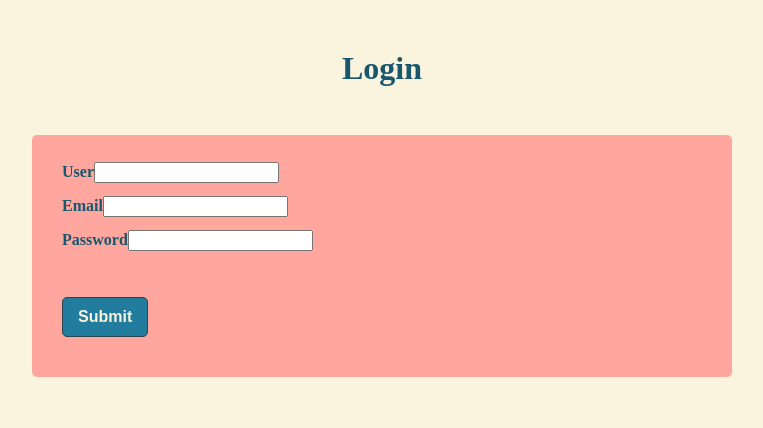
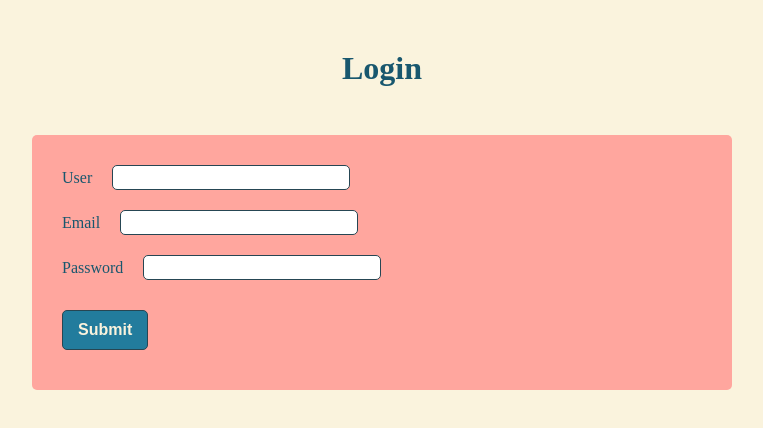
Before and after one commit to AndreiaCifoni/Soap-Project, a React (Create React App) app: page /login in a window 1280 px wide. Shown: the top 428 px of the page, without its empty margins (258-1021 px from the left). Built offline with nearby package versions, Linux system fonts and the light colour scheme.

Commit message:
form style, SoapForm style

```diff
--- a/src/components/App.js
+++ b/src/components/App.js
@@ -3,7 +3,7 @@ import { BrowserRouter, Routes, Route } from "react-router-dom";
 import Home from "./Home";
 import Login from "./user/Login";
 import Register from "./user/Register";
-import Soaps from "./soap/Soaps";
+import SoapList from "./soap/SoapList";
 import SoapCard from "./soap/SoapCard";
 import SoapCreate from "./soap/SoapCreate";
 import SoapEdit from "./soap/SoapEdit";
@@ -15,7 +15,7 @@ const App = () => {
         <Route path={"/"} element={<Home />} />
         <Route path={"/login"} element={<Login />} />
         <Route path={"/register"} element={<Register />} />
-        <Route path={"/soaps"} element={<Soaps />} />
+        <Route path={"/soaplist"} element={<SoapList />} />
         <Route path={"/soapcard"} element={<SoapCard />} />
         <Route path={"/soapcreate"} element={<SoapCreate />} />
         <Route path={"/soapedit"} element={<SoapEdit />} />
--- a/src/components/Home.js
+++ b/src/components/Home.js
@@ -8,7 +8,7 @@ const Home = () => {
     <React.Fragment>
       <Navbar />
       <div>
-        <Link className="soap-link" to={"/soaps"}>
+        <Link className="soap-link" to={"/soaplist"}>
           Soaps
         </Link>
       </div>
--- a/src/components/layout/form.css
+++ /dev/null
@@ -1,30 +0,0 @@
-.container {
-  width: 50%;
-  margin: 30px auto;
-  padding: 20px 30px;
-  background-color: rgb(255, 213, 136);
-  border-radius: 5px;
-  box-sizing: border-box;
-}
-
-.form-element {
-  width: 50%;
-  padding: 10px 15px;
-  /* background-color: blue; */
-}
-
-label {
-  display: inline-block;
-  margin: 8px 0;
-  font-size: 16px;
-  font-weight: bold;
-}
-
-.btn {
-  padding: 8px 10px;
-  margin-top: 30px;
-}
-
-.img {
-  width: 100px;
-}
--- a/src/components/layout/styles.css
+++ b/src/components/layout/styles.css
@@ -83,17 +83,77 @@ body {
   margin-top: 50px;
 }
 
+.user-form label {
+  color: #18576e;
+}
+
 .user-input {
+  font-size: 18px;
   color: #18576e;
+  margin: 10px 20px;
+  border: 1px solid #264653;
+  border-radius: 5px;
 }
 
 .user-btn {
   font-size: 16px;
   font-weight: bold;
-  margin: 40px 0 20px 0;
+  margin: 20px 0 20px 0;
   padding: 10px 15px;
   color: #faf3dd;
   background-color: #227c9d;
   border: 1px solid #264653;
   border-radius: 5px;
 }
+
+.user-btn:hover {
+  color: #18576e;
+}
+
+.soap-list-btn {
+  display: inline-block;
+  text-decoration: none;
+  font-size: 16px;
+  font-weight: bold;
+  margin: 20px 20px;
+  padding: 10px 15px;
+  color: #faf3dd;
+  background-color: #227c9d;
+  border: 1px solid #264653;
+  border-radius: 5px;
+}
+
+.soap-list-btn:hover {
+  color: #18576e;
+}
+
+.soap-form {
+  width: 50%;
+  margin: 30px auto;
+  padding: 20px 30px;
+  background-color: rgb(255, 213, 136);
+  border-radius: 5px;
+  box-sizing: border-box;
+}
+
+.soap-input {
+  width: 50%;
+  padding: 10px 15px;
+  /* background-color: blue; */
+}
+
+.soap-input label {
+  display: inline-block;
+  margin: 8px 0;
+  font-size: 16px;
+  font-weight: bold;
+}
+
+.soap-form-btn {
+  padding: 8px 10px;
+  margin-top: 30px;
+}
+
+.soap-form-img {
+  width: 100px;
+}
--- a/src/components/soap/SoapForm.js
+++ b/src/components/soap/SoapForm.js
@@ -1,7 +1,7 @@
 import React from "react";
 import Axios from "axios";
 import { Image } from "cloudinary-react";
-import "../layout/form.css";
+import "../layout/styles.css";
 
 const SoapForm = ({ soap, setSoap }) => {
   const onChangeFile = () => {
@@ -19,10 +19,10 @@ const SoapForm = ({ soap, setSoap }) => {
   };
 
   return (
-    <div className="container">
+    <div className="soap-form">
       <form>
         <div>
-          <div className="form-element">
+          <div className="soap-input">
             <label>Product Name</label>
             <input
               type="text"
@@ -30,7 +30,7 @@ const SoapForm = ({ soap, setSoap }) => {
               onChange={(e) => setSoap({ ...soap, product: e.target.value })}
             />
           </div>
-          <div className="form-element">
+          <div className="soap-input">
             <label>Url</label>
             <input
               type="file"
@@ -39,12 +39,12 @@ const SoapForm = ({ soap, setSoap }) => {
               multiple
             />
             <Image
-              className="img"
+              className="soap-form-img"
               cloudName="deiacifoni"
               publicId="https://res.cloudinary.com/deiacifoni/image/upload/v1654193215/mz2oi8upo89ffvcqy1bu.jpg"
             />
           </div>
-          <div className="form-element">
+          <div className="soap-input">
             <label>Description</label>
             <textarea
               value={soap.description}
@@ -55,7 +55,7 @@ const SoapForm = ({ soap, setSoap }) => {
           </div>
         </div>
         <input
-          className="btn"
+          className="soap-form-btn"
           onClick={onChangeFile}
           type="submit"
           value="Submit"
--- /dev/null
+++ b/src/components/soap/SoapList.js
@@ -0,0 +1,17 @@
+import React from "react";
+import { Link } from "react-router-dom";
+
+const SoapList = () => {
+  return (
+    <div>
+      <Link className="soap-list-btn" to="/soapcreate">
+        New Soap
+      </Link>
+      <Link className="soap-list-btn" to="/soapedit">
+        Edit a Soap
+      </Link>
+    </div>
+  );
+};
+
+export default SoapList;
--- a/src/components/soap/Soaps.js
+++ /dev/null
@@ -1,13 +0,0 @@
-import React from "react";
-import { Link } from "react-router-dom";
-
-const Soaps = () => {
-  return (
-    <React.Fragment>
-      <Link to="/soapcreate">New Soap</Link>
-      <Link to="/soapedit">Edit a Soap</Link>
-    </React.Fragment>
-  );
-};
-
-export default Soaps;
--- a/src/components/user/UserForm.js
+++ b/src/components/user/UserForm.js
@@ -31,9 +31,10 @@ const UserForm = () => {
     <div className="user-form">
       <form onSubmit={onSubmitHandler}>
         <div>
-          <div className="user-input">
+          <div>
             <label>User</label>
             <input
+              className="user-input"
               type="text"
               value={validation.name}
               onChange={(e) =>
@@ -41,9 +42,10 @@ const UserForm = () => {
               }
             />
           </div>
-          <div className="user-input">
+          <div>
             <label>Email</label>
             <input
+              className="user-input"
               type="email"
               value={validation.email}
               onChange={(e) =>
@@ -51,9 +53,10 @@ const UserForm = () => {
               }
             />
           </div>
-          <div className="user-input">
+          <div>
             <label>Password</label>
             <input
+              className="user-input"
               type="password"
               value={validation.password}
               onChange={(e) =>
```
